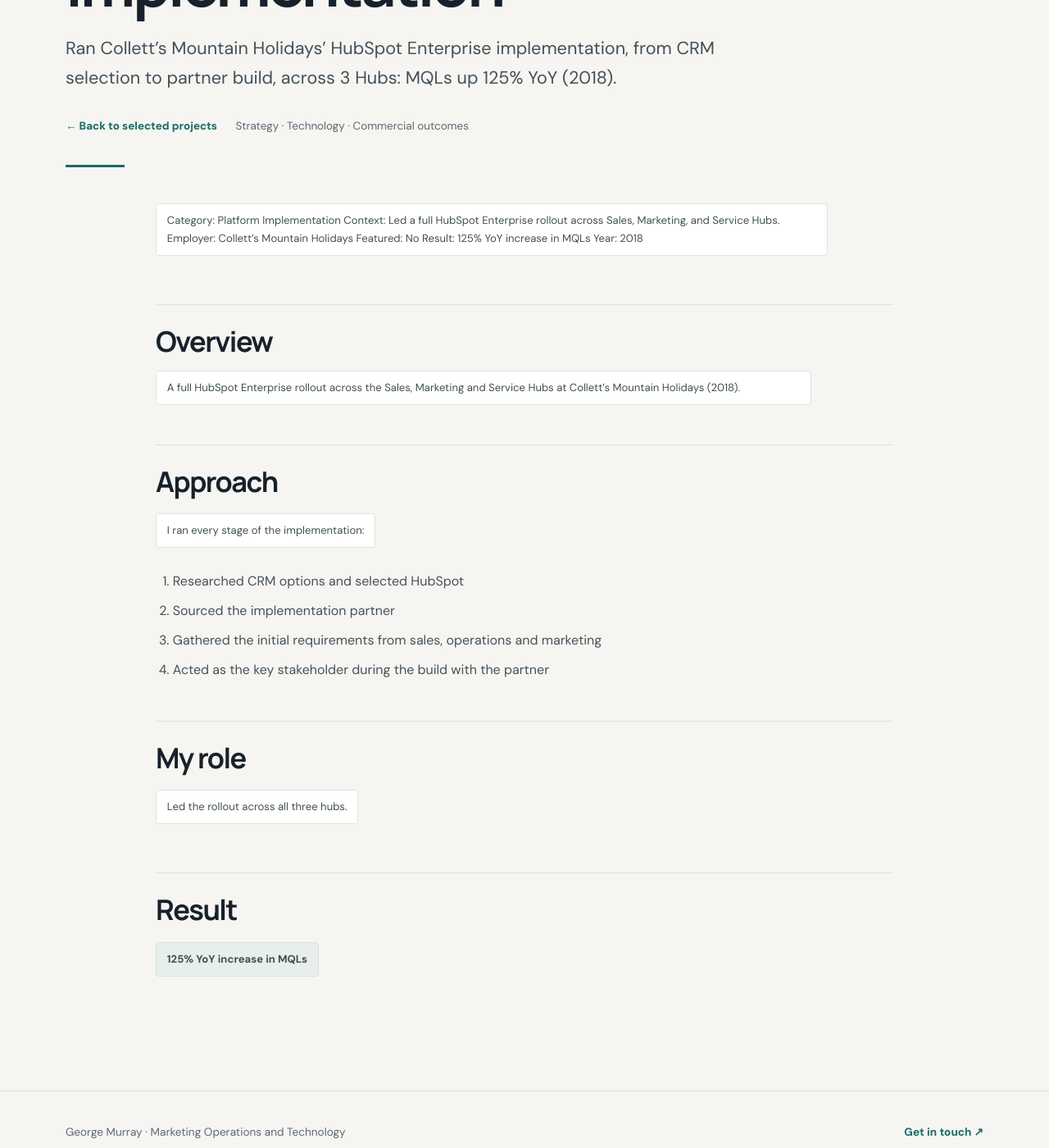
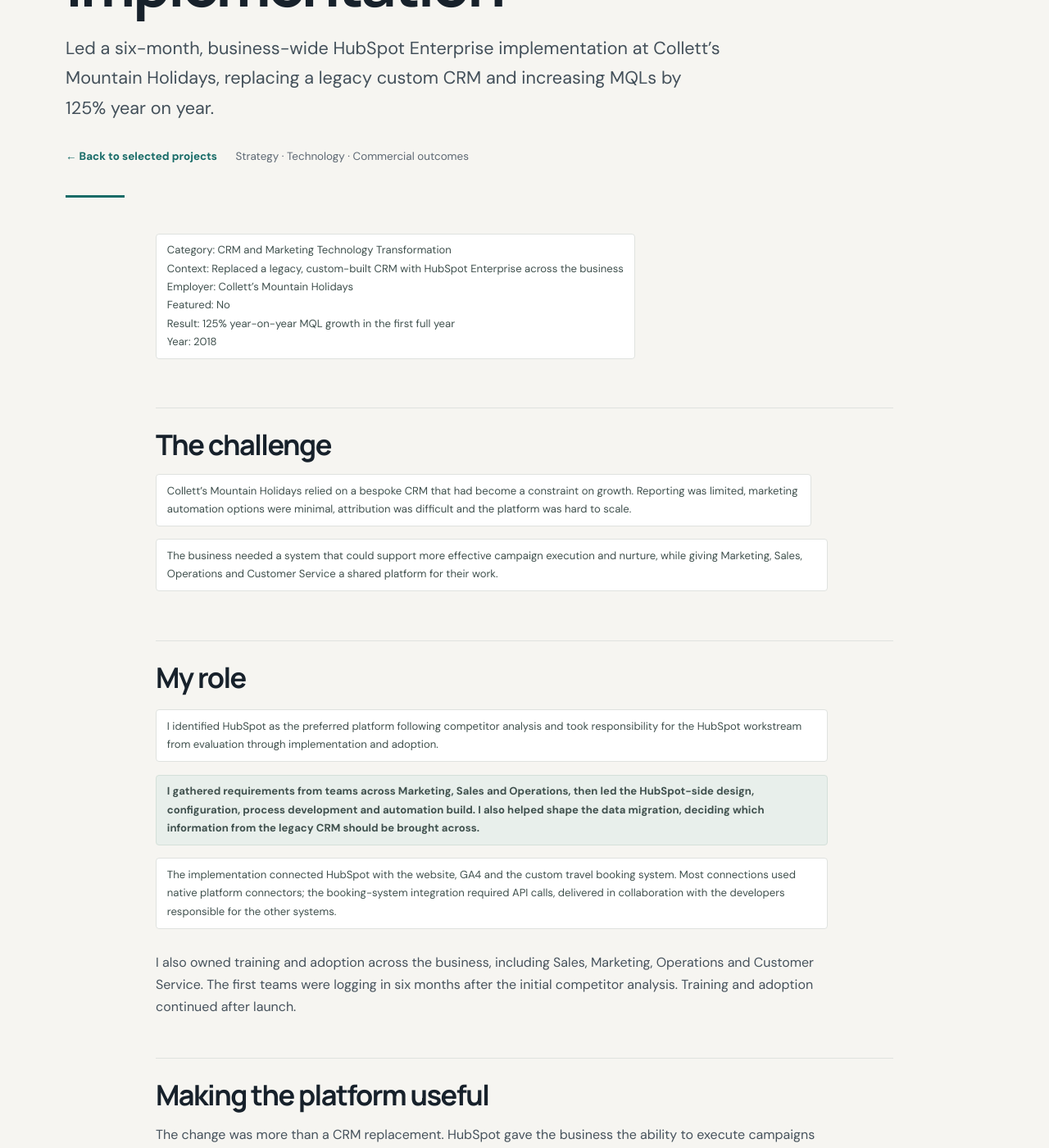
Before and after one commit to georgefwmurray/Marketing-Operations-Control-Centre, a Jekyll site: the page built from Campaign & Commercial Projects/HubSpot-Enterprise-Implementation.md, in a window 1280 px wide and 1400 px high, scrolled down 356 px. Shown: the whole window at 82% size. Built offline with Jekyll 4.4.1, drawn with Linux system fonts in a browser that asks for light colours; some of the changed text lies outside the part shown.

Commit message:
Strengthen HubSpot Enterprise implementation case study

```diff
--- a/Campaign & Commercial Projects/HubSpot-Enterprise-Implementation.md
+++ b/Campaign & Commercial Projects/HubSpot-Enterprise-Implementation.md
@@ -1,6 +1,6 @@
 ---
 title: "HubSpot Enterprise Implementation: 125% MQL Growth"
-description: "Ran Collett’s Mountain Holidays’ HubSpot Enterprise implementation, from CRM selection to partner build, across 3 Hubs: MQLs up 125% YoY (2018)."
+description: "Led a six-month, business-wide HubSpot Enterprise implementation at Collett’s Mountain Holidays, replacing a legacy custom CRM and increasing MQLs by 125% year on year."
 ---
 
 # HubSpot Enterprise Implementation
@@ -9,30 +9,42 @@ description: "Ran Collett’s Mountain Holidays’ HubSpot Enterprise implementa
 
 ---
 
-Category: Platform Implementation
-Context: Led a full HubSpot Enterprise rollout across Sales, Marketing, and Service Hubs.
+Category: CRM and Marketing Technology Transformation
+Context: Replaced a legacy, custom-built CRM with HubSpot Enterprise across the business
 Employer: Collett’s Mountain Holidays
 Featured: No
-Result: 125% YoY increase in MQLs
+Result: 125% year-on-year MQL growth in the first full year
 Year: 2018
 
-## Overview
+## The challenge
 
-A full HubSpot Enterprise rollout across the Sales, Marketing and Service Hubs at Collett's Mountain Holidays (2018).
+Collett’s Mountain Holidays relied on a bespoke CRM that had become a constraint on growth. Reporting was limited, marketing automation options were minimal, attribution was difficult and the platform was hard to scale.
 
-## Approach
-
-I ran every stage of the implementation:
-
-1. Researched CRM options and selected HubSpot
-2. Sourced the implementation partner
-3. Gathered the initial requirements from sales, operations and marketing
-4. Acted as the key stakeholder during the build with the partner
+The business needed a system that could support more effective campaign execution and nurture, while giving Marketing, Sales, Operations and Customer Service a shared platform for their work.
 
 ## My role
 
-Led the rollout across all three hubs.
+I identified HubSpot as the preferred platform following competitor analysis and took responsibility for the HubSpot workstream from evaluation through implementation and adoption.
 
-## Result
+I gathered requirements from teams across Marketing, Sales and Operations, then led the HubSpot-side design, configuration, process development and automation build. I also helped shape the data migration, deciding which information from the legacy CRM should be brought across.
 
-**125% YoY increase in MQLs**
+The implementation connected HubSpot with the website, GA4 and the custom travel booking system. Most connections used native platform connectors; the booking-system integration required API calls, delivered in collaboration with the developers responsible for the other systems.
+
+I also owned training and adoption across the business, including Sales, Marketing, Operations and Customer Service. The first teams were logging in six months after the initial competitor analysis. Training and adoption continued after launch.
+
+## Making the platform useful
+
+The change was more than a CRM replacement. HubSpot gave the business the ability to execute campaigns more consistently, build nurture programmes that the old system could not support and create repeatable processes across Marketing and Sales.
+
+Sales Sequences also improved the consistency of follow-up, helping reduce the time from lead to sale. The estimated reduction was approximately 10%; this is a recalled estimate rather than a precisely verified figure.
+
+## Results
+
+- **125% year-on-year growth in MQLs** in the first full year after implementation, compared with the previous year.
+- Improved sales conversion following the introduction of more consistent follow-up processes.
+- Approximately **10% faster lead-to-sale time**, based on a recalled estimate.
+- A shared HubSpot platform supporting Marketing, Sales, Operations and Customer Service.
+
+## The outcome
+
+Within six months, the business had moved from a restrictive, custom-built CRM to a scalable HubSpot Enterprise platform. The implementation created the foundations for stronger campaign execution, automated nurture and more coordinated work across departments, with a 125% increase in MQLs in the first full year.
```
